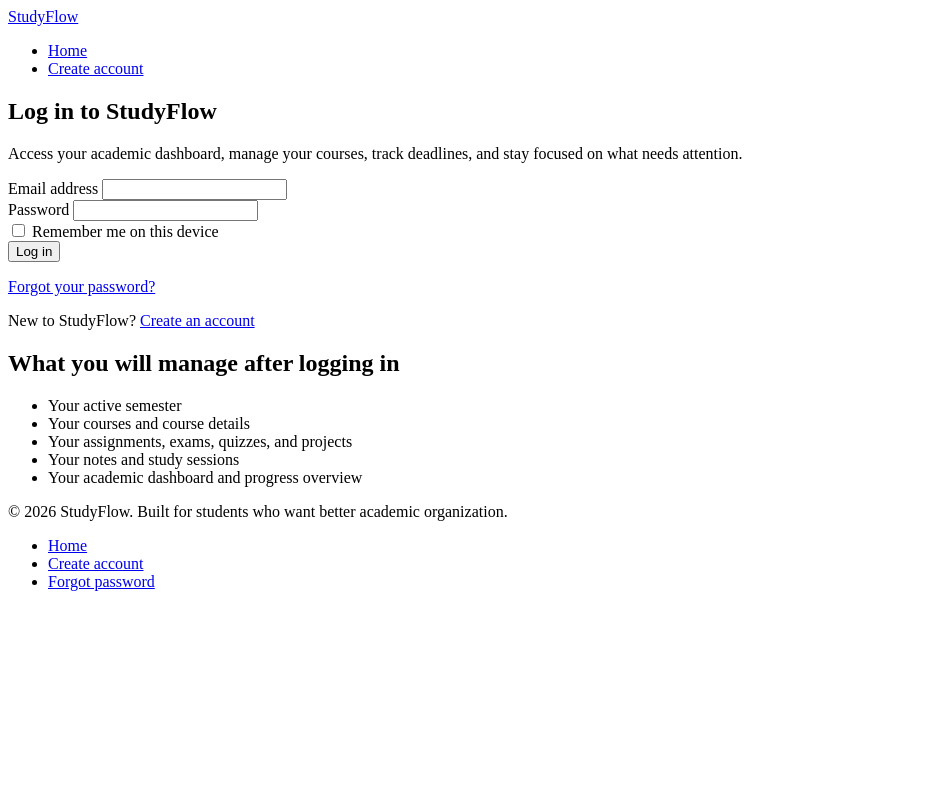
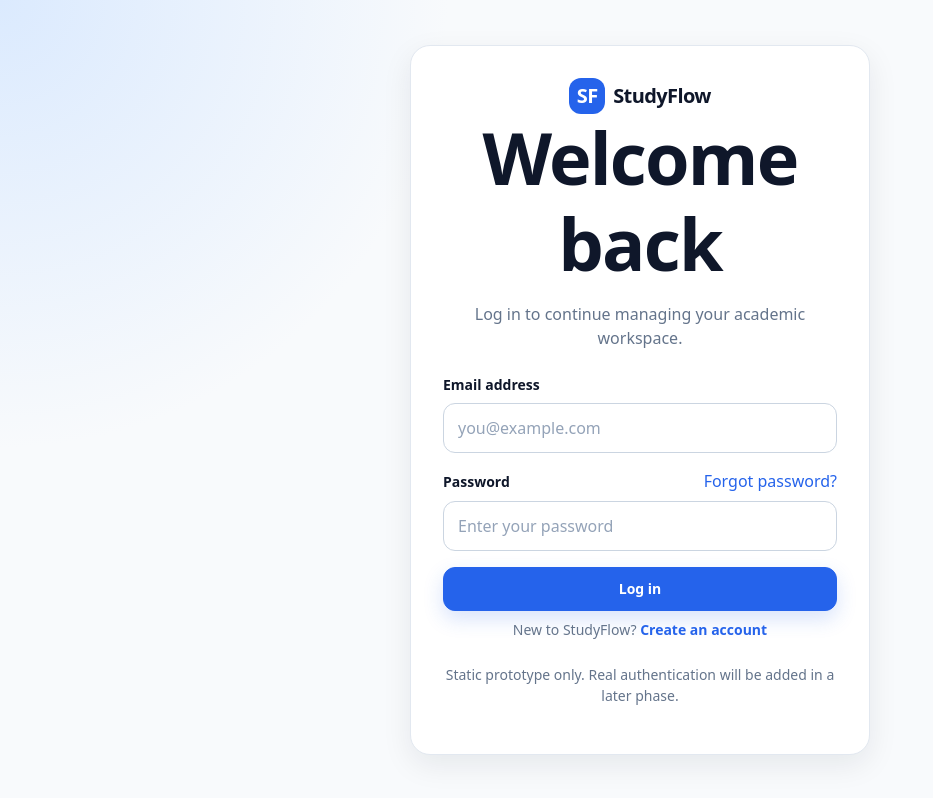
Before and after one commit to ahsan-rajput/studyFlow, a plain HTML site: page login.html in a window 1280 px wide. Shown: the whole page, without its empty margins (0-933 px from the left). Drawn offline with Linux system fonts and the light colour scheme.

Commit message:
Style login page

```diff
--- a/login.html
+++ b/login.html
@@ -2,106 +2,82 @@
 <html lang="en">
 <head>
   <meta charset="UTF-8">
-
   <meta name="viewport" content="width=device-width, initial-scale=1.0">
 
-  <meta
-    name="description"
-    content="Log in to StudyFlow to access your student dashboard, courses, tasks, notes, study planner, and academic progress."
-  >
+  <title>Log In | StudyFlow</title>
+  <meta name="description" content="Log in to StudyFlow to access your courses, tasks, notes, deadlines, and academic dashboard.">
 
-  <title>Log In | StudyFlow</title>
+  <link rel="stylesheet" href="css/base.css">
+  <link rel="stylesheet" href="css/components.css">
+  <link rel="stylesheet" href="css/forms.css">
+  <link rel="stylesheet" href="css/layout.css">
+  <link rel="stylesheet" href="css/responsive.css">
 </head>
 
 <body>
-  <header>
-    <nav aria-label="Main navigation">
-      <a href="index.html">StudyFlow</a>
+  <a class="skip-link" href="#main-content">Skip to main content</a>
 
-      <ul>
-        <li><a href="index.html">Home</a></li>
-        <li><a href="signup.html">Create account</a></li>
-      </ul>
-    </nav>
-  </header>
+  <main id="main-content" class="auth-page">
+    <section class="auth-card" aria-labelledby="login-title">
+      <div class="auth-header">
+        <a class="brand" href="index.html" aria-label="StudyFlow home">
+          <span class="brand-mark">SF</span>
+          <span>StudyFlow</span>
+        </a>
 
-  <main>
-    <section aria-labelledby="login-title">
-      <h1 id="login-title">Log in to StudyFlow</h1>
+        <div class="stack-sm">
+          <h1 id="login-title" class="auth-title">Welcome back</h1>
+          <p class="auth-description">
+            Log in to continue managing your academic workspace.
+          </p>
+        </div>
+      </div>
 
-      <p>
-        Access your academic dashboard, manage your courses, track deadlines,
-        and stay focused on what needs attention.
-      </p>
-
-      <form action="#" method="post">
-        <div>
-          <label for="email">Email address</label>
+      <form class="auth-form" action="#" method="post">
+        <div class="form-group">
+          <label class="form-label" for="email">Email address</label>
           <input
+            class="form-input"
             type="email"
             id="email"
             name="email"
+            placeholder="you@example.com"
             autocomplete="email"
             required
           >
         </div>
 
-        <div>
-          <label for="password">Password</label>
+        <div class="form-group">
+          <div class="form-actions-between">
+            <label class="form-label" for="password">Password</label>
+            <a href="forgot-password.html">Forgot password?</a>
+          </div>
+
           <input
+            class="form-input"
             type="password"
             id="password"
             name="password"
+            placeholder="Enter your password"
             autocomplete="current-password"
             required
           >
         </div>
 
-        <div>
-          <input
-            type="checkbox"
-            id="remember-me"
-            name="remember-me"
-          >
-          <label for="remember-me">Remember me on this device</label>
-        </div>
-
-        <button type="submit">Log in</button>
+        <button class="btn btn-primary btn-block" type="submit">
+          Log in
+        </button>
       </form>
 
-      <p>
-        <a href="forgot-password.html">Forgot your password?</a>
-      </p>
-
-      <p>
+      <p class="auth-form-footer">
         New to StudyFlow?
         <a href="signup.html">Create an account</a>
       </p>
-    </section>
 
-    <section aria-labelledby="login-preview-title">
-      <h2 id="login-preview-title">What you will manage after logging in</h2>
-
-      <ul>
-        <li>Your active semester</li>
-        <li>Your courses and course details</li>
-        <li>Your assignments, exams, quizzes, and projects</li>
-        <li>Your notes and study sessions</li>
-        <li>Your academic dashboard and progress overview</li>
-      </ul>
+      <p class="auth-meta">
+        Static prototype only. Real authentication will be added in a later phase.
+      </p>
     </section>
   </main>
-
-  <footer>
-    <p>&copy; 2026 StudyFlow. Built for students who want better academic organization.</p>
-
-    <nav aria-label="Footer navigation">
-      <ul>
-        <li><a href="index.html">Home</a></li>
-        <li><a href="signup.html">Create account</a></li>
-        <li><a href="forgot-password.html">Forgot password</a></li>
-      </ul>
-    </nav>
-  </footer>
 </body>
 </html>
```
